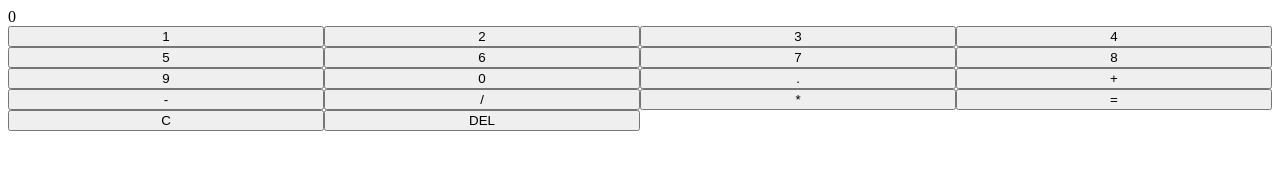
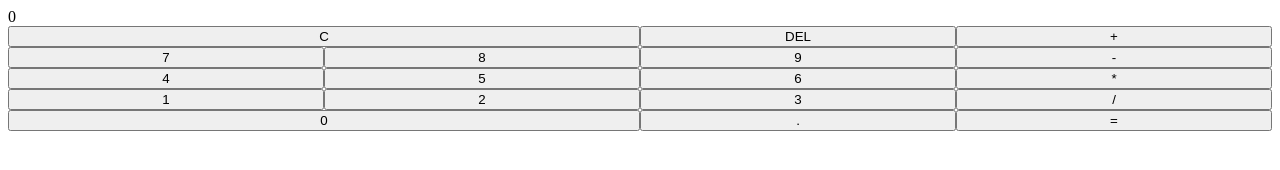
Before and after one commit to ChadKreutzer/vanilla-calculator, a plain HTML site: page index.html in a window 1280 px wide. Drawn offline with Linux system fonts and the light colour scheme.

Commit message:
working on styling

```diff
--- a/index.html
+++ b/index.html
@@ -9,21 +9,21 @@
 <body>
   <div id="wrapper">
     <div id="display">0</div>
-    <button class="digit">1</button>
-    <button class="digit">2</button>
-    <button class="digit">3</button>
-    <button class="digit">4</button>
-    <button class="digit">5</button>
-    <button class="digit">6</button>
-    <button class="digit">7</button>
-    <button class="digit">8</button>
-    <button class="digit">9</button>
-    <button class="digit">0</button>
-    <button class="digit">.</button>
-    <button class="operation">+</button>
-    <button class="operation">-</button>
-    <button class="operation">/</button>
-    <button class="operation">*</button>
+    <button id="one" class="digit">1</button>
+    <button id="two" class="digit">2</button>
+    <button id="three" class="digit">3</button>
+    <button id="four" class="digit">4</button>
+    <button id="five" class="digit">5</button>
+    <button id="six" class="digit">6</button>
+    <button id="seven" class="digit">7</button>
+    <button id="eight" class="digit">8</button>
+    <button id="nine" class="digit">9</button>
+    <button id="zero" class="digit">0</button>
+    <button id="decimal" class="digit">.</button>
+    <button id="add" class="operation">+</button>
+    <button id="subtract" class="operation">-</button>
+    <button id="multiply" class="operation">*</button>
+    <button id="divide" class="operation">/</button>
     <button id="equals">=</button>
     <button id="clear">C</button>
     <button id="del">DEL</button>
--- a/style.css
+++ b/style.css
@@ -6,3 +6,75 @@
   grid-column: 1/5;
   grid-row: 1/2;
 }
+#clear {
+  grid-column: 1/3;
+  grid-row: 2/3
+}
+#del {
+  grid-column: 3/4;
+  grid-row: 2/3;
+}
+#add {
+  grid-column: 4/5;
+  grid-row: 2/3;
+}
+#seven {
+  grid-column: 1/2;
+  grid-row: 3/4;
+}
+#eight {
+  grid-column: 2/3;
+  grid-row: 3/4;
+}
+#nine {
+  grid-column: 3/4;
+  grid-row: 3/4;
+}
+#subtract {
+  grid-column: 4/5;
+  grid-row: 3/4;
+}
+#four {
+  grid-column: 1/2;
+  grid-row: 4/5;
+}
+#five {
+  grid-column: 2/3;
+  grid-row: 4/5;
+}
+#six {
+  grid-column: 3/4;
+  grid-row: 4/5;
+}
+#multiply {
+  grid-column: 4/5;
+  grid-row: 4/5;
+}
+#one {
+  grid-column: 1/2;
+  grid-row: 5/6;
+}
+#two {
+  grid-column: 2/3;
+  grid-row: 5/6;
+}
+#three {
+  grid-column: 3/4;
+  grid-row: 5/6;
+}
+#divide {
+  grid-column: 4/5;
+  grid-row: 5/6;
+}
+#zero {
+  grid-column: 1/3;
+  grid-row: 6/7;
+}
+#decimal {
+  grid-column: 3/4;
+  grid-row: 6/7;
+}
+#equals {
+  grid-column: 4/5;
+  grid-row: 6/7;
+}
```
